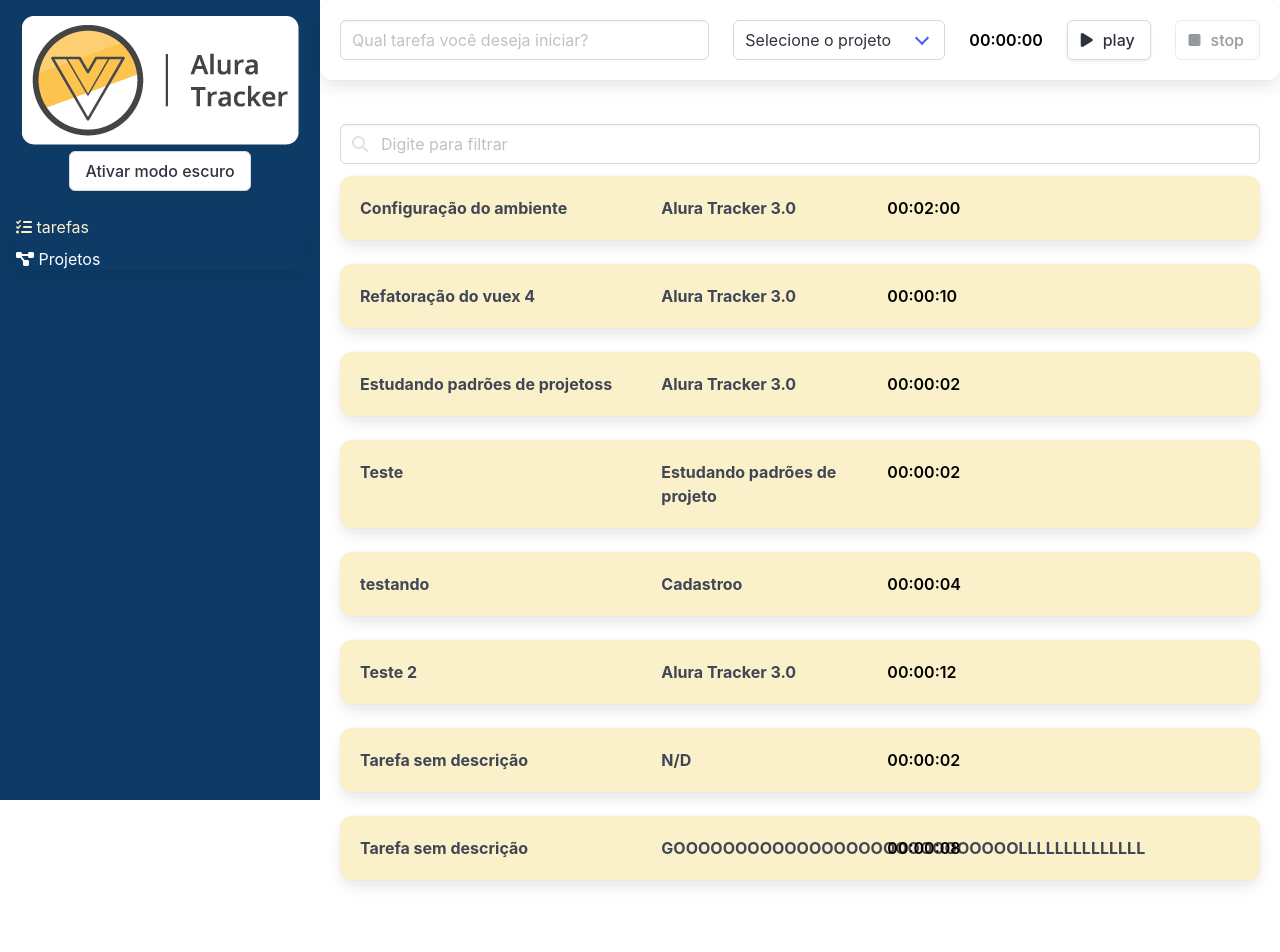
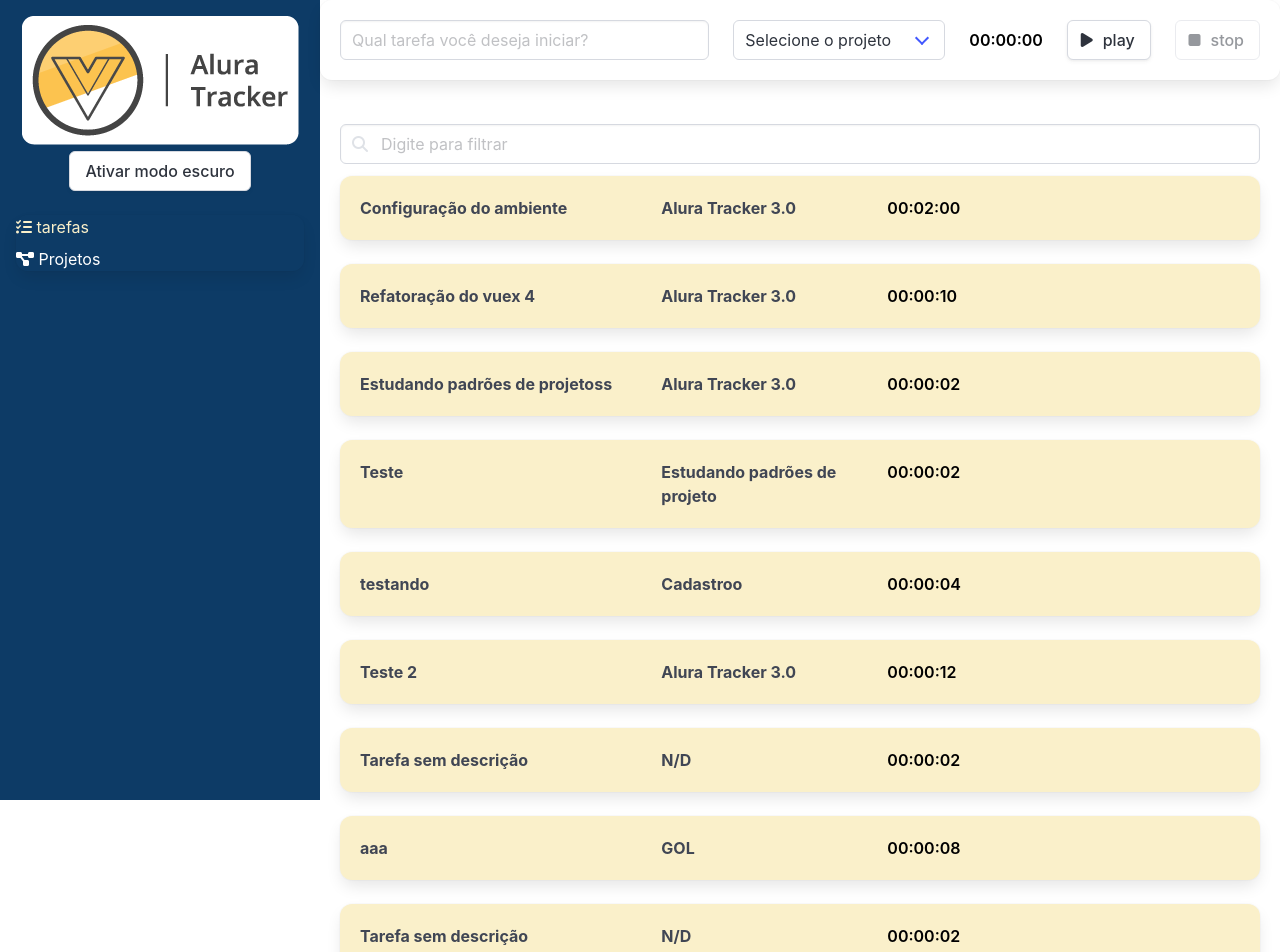
Before and after one commit to AugustoLiberato/alura-tracker, a Vue app: page /#/ in a window 1280 px wide. Shown: the top 952 px of the page. Before the commit the page ends 900 px from the top, so only its background shows below. Built offline with nearby package versions, Linux system fonts and the light colour scheme; data requests are answered from the project's data file.

Commit message:
update css

```diff
--- a/db.json
+++ b/db.json
@@ -14,11 +14,11 @@
     },
     {
       "id": "28cf",
-      "nome": "AAAAAAAAAAAAAAAAAAAAAAAAAAAAAAAAAAAAAAA"
+      "nome": "Joia"
     },
     {
       "id": "aef5",
-      "nome": "GOOOOOOOOOOOOOOOOOOOOOOOOOOOOLLLLLLLLLLLLLL"
+      "nome": "Carro"
     }
   ],
   "tarefas": [
@@ -84,11 +84,16 @@
     {
       "id": "5423",
       "duracaoEmSegundos": 8,
-      "descricao": "",
+      "descricao": "aaa",
       "projeto": {
         "id": "aef5",
-        "nome": "GOOOOOOOOOOOOOOOOOOOOOOOOOOOOLLLLLLLLLLLLLL"
+        "nome": "GOL"
       }
+    },
+    {
+      "id": "0bae",
+      "duracaoEmSegundos": 2,
+      "descricao": ""
     }
   ]
 }
--- a/src/App.vue
+++ b/src/App.vue
@@ -53,7 +53,8 @@ main {
 }
 main.modo-escuro {
   --bg-primario: #2b2d42;
-  --texto-primario: #ddd;
+  /* --texto-primario: #ddd; */
+  --texto-primario: #000;
 }
 .conteudo {
   background-color: var(--bg-primario);
--- a/src/components/Tarefa.vue
+++ b/src/components/Tarefa.vue
@@ -50,4 +50,5 @@ export default defineComponent({
 .clicavel{
   cursor: pointer;
 }
+
 </style>
--- a/src/views/Projetos.vue
+++ b/src/views/Projetos.vue
@@ -16,5 +16,9 @@ export default defineComponent({
 <style scoped>
 .projetos {
   padding: 1.25rem;
+
+}
+.title {
+   color: #3375b4
 }
 </style>
```
